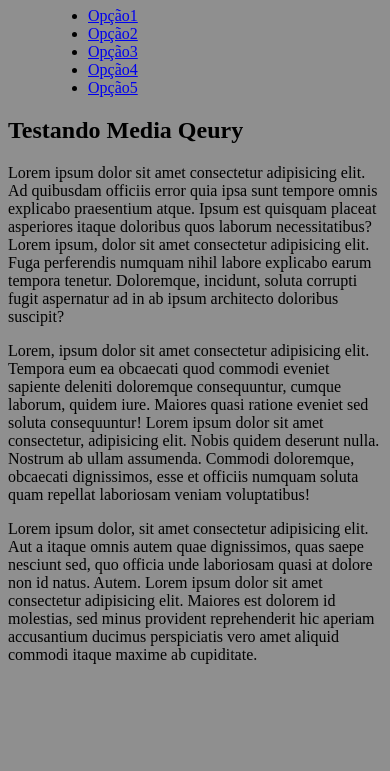
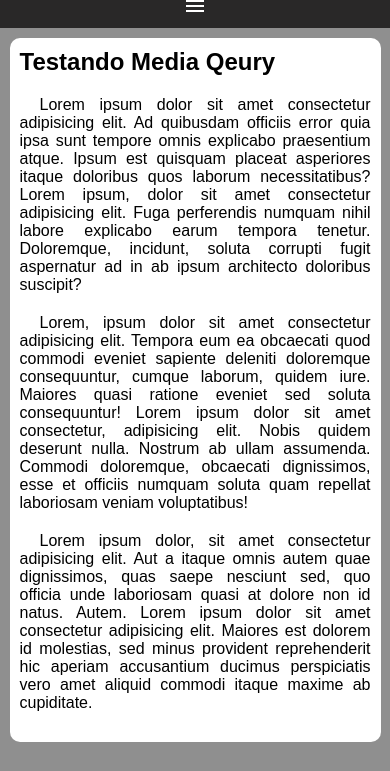
Before and after one commit to 965055686Ga/html-css, a plain HTML site: page exercicios/ex026/mq005/index.html in a window 390 px wide. Shown: the part 73-844 px from the top of the page. Drawn offline with nearby package versions, Linux system fonts and the light colour scheme.

Commit message:
exercicio 26 005 de media query

```diff
--- a/exercicios/ex026/mq005/estilos/style.css
+++ b/exercicios/ex026/mq005/estilos/style.css
@@ -1,5 +1,78 @@
 @charset "UTF-8";
+
+*{
+    font-family: Arial, Helvetica, sans-serif;
+    margin: 0px;
+    padding: 0px;
+}
 
 body, html {
     background-color: rgb(143, 143, 143);
 }
+
+header{
+    background-color: rgb(146, 145, 145);
+
+}
+
+header > h1 {
+    padding: 10px;
+    text-align: center;
+}
+
+i#burguer{
+    background-color: rgb(41, 40, 40);
+    text-align: center;
+    display: block;
+    padding: 10px;
+    color: white;
+    cursor: pointer;
+}
+
+i#burguer:hover {
+    background-color: white;
+    color: black;
+}
+
+menu {
+    display: none;
+}
+
+menu > ul {
+    list-style-type: none;
+}
+
+menu > ul > li > a {
+    display: block;
+    padding: 10px;
+    text-decoration: none;
+    text-align: center;
+    background-color: rgb(75, 74, 74);
+    color: white;
+    border-top: 2px solid gray;
+}
+
+menu > ul > li > a:hover{
+    background-color: gray;
+}
+
+main {
+    width: 90%;
+    background-color: white;
+    margin: auto;
+    margin-top: 10px;
+    padding: 10px;
+    border-radius: 10px;
+}
+
+article > h2{
+    padding-bottom: 20px;
+
+}
+
+article > p {
+    text-align: justify;
+    margin-bottom: 20px;
+    text-indent: 20px;
+
+}
--- a/exercicios/ex026/mq005/index.html
+++ b/exercicios/ex026/mq005/index.html
@@ -5,12 +5,16 @@
     <meta http-equiv="X-UA-Compatible" content="IE=edge">
     <meta name="viewport" content="width=device-width, initial-scale=1.0">
     <title>Media query</title>
+    <link rel="stylesheet" href="https://fonts.googleapis.com/css2?family=Material+Symbols+Outlined:opsz,wght,FILL,GRAD@20..48,100..700,0..1,-50..200" />
     <link rel="stylesheet" href="estilos/style.css">
 </head>
 <body>
     <header>
         <h1>Meu site</h1>
-        <menu>
+        <i id="burguer" class="material-symbols-outlined" onclick="clickMenu()">
+            menu
+        </i>
+        <menu id="itens">
             <ul>
                 <li> <a href="#">Opção1</a></li>
                 <li> <a href="#">Opção2</a></li>
@@ -31,5 +35,14 @@
             <p>Lorem ipsum dolor, sit amet consectetur adipisicing elit. Aut a itaque omnis autem quae dignissimos, quas saepe nesciunt sed, quo officia unde laboriosam quasi at dolore non id natus. Autem. Lorem ipsum dolor sit amet consectetur adipisicing elit. Maiores est dolorem id molestias, sed minus provident reprehenderit hic aperiam accusantium ducimus perspiciatis vero amet aliquid commodi itaque maxime ab cupiditate.</p>
         </article>
     </main>
+    <script>
+        function clickMenu() {
+            if (itens.style.display == 'block') {
+                itens.style.display = 'none'
+            } else {
+                itens.style.display = 'block'
+            }
+        }
+    </script>
 </body>
 </html>
```
